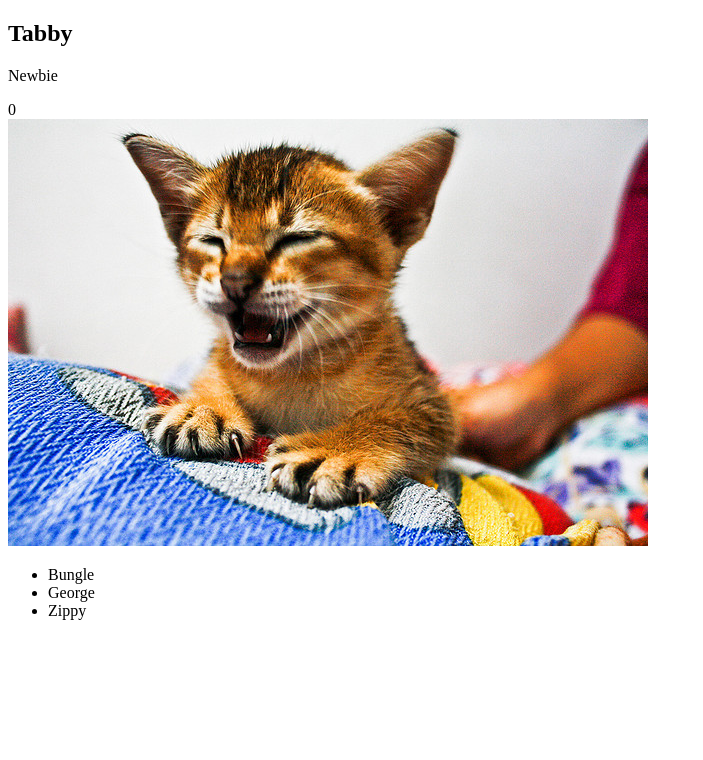
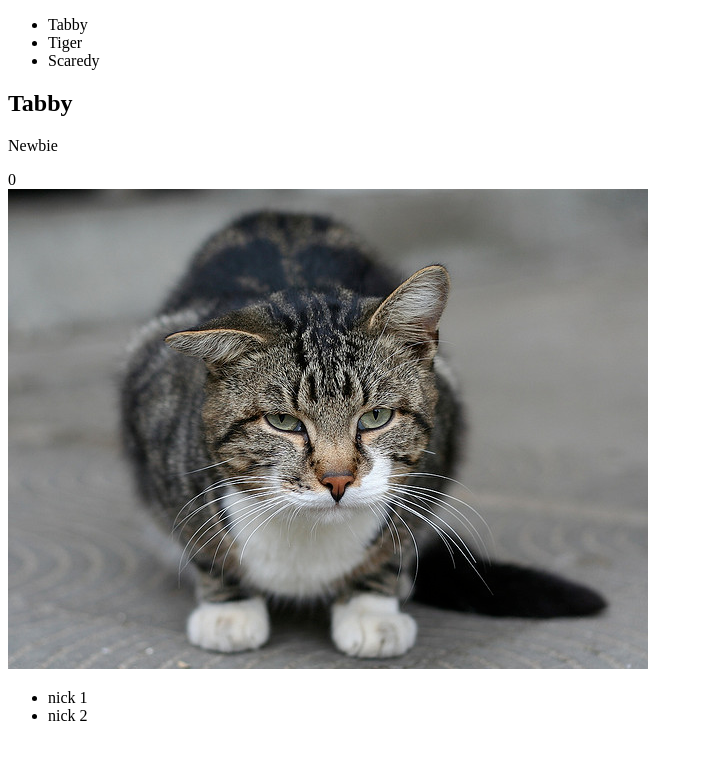
Before and after one commit to DavidRT/udacity-javascript-design-patterns, a plain HTML site: page cat-clicker-ko/index.html in a window 1280 px wide. Shown: the whole page, without its empty margins (0-703 px from the left). Drawn offline with Linux system fonts and the light colour scheme.

Commit message:
Complete cat-click with knockout implementation

```diff
--- a/cat-clicker-ko/index.html
+++ b/cat-clicker-ko/index.html
@@ -5,15 +5,18 @@
     <title>Cat Clicker</title>
 </head>
 <body>
-    <ul></ul>
-    <div>
+    <ul data-bind="foreach: catList">
+        <li><span data-bind="click: function(data,event){ $parent.setCurrentCat($index(),data, event);} ,text: $data.name"></span></li>
+    </ul>
 
-        <h2 data-bind="text: currentCat().name"></h2>
-        <p data-bind="text: currentCat().levelCat"></p>
-        <div data-bind="text: currentCat().clickCount"></div>
-        <img data-bind="click: incrementCounter, attr:{src: currentCat().imgSrc}" src="" alt="cute cat">
-        <ul data-bind="foreach: currentCat().nicknames">
-            <li><span data-bind="text: name"> </span></li>
+    <div data-bind="with: currentCat()">
+
+        <h2 data-bind="text: name"></h2>
+        <p data-bind="text: levelCat"></p>
+        <div data-bind="text: clickCount"></div>
+        <img data-bind="click: $root.incrementCounter, attr:{src: imgSrc}" src="" alt="cute cat">
+        <ul data-bind="foreach: nicknames">
+            <li><span data-bind="text: $data"> </span></li>
         </ul>
 
     </div>
--- a/cat-clicker-ko/js/app.js
+++ b/cat-clicker-ko/js/app.js
@@ -1,9 +1,33 @@
-var Cat = function(){
-  this.clickCount = ko.observable(0);
-  this.name = ko.observable('Tabby');
-  this.imgSrc = ko.observable('img/4154543904_6e2428c421_z.jpg');
-  this.imgAttribution = ko.observable('https://www.google.com');
+var initialCats = [
+  {
+    clickCount: 0,
+    name: 'Tabby',
+    imgSrc: 'img/1413379559_412a540d29_z.jpg',
+    imgAttribution: 'https://www.google.com',
+    nicknames: ['nick 1', 'nick 2']
+  },
+  {
+    clickCount: 0,
+    name: 'Tiger',
+    imgSrc: 'img/4154543904_6e2428c421_z.jpg',
+    imgAttribution: 'https://www.google.com',
+    nicknames: ['nick a', 'nick b']
+  },
+  {
+    clickCount: 0,
+    name: 'Scaredy',
+    imgSrc: 'img/434164568_fea0ad4013_z.jpg',
+    imgAttribution: 'https://www.google.com',
+    nicknames: ['nick 1a', 'nick 2b']
+  }
+]
 
+var Cat = function(data){
+  this.clickCount = ko.observable(data.clickCount);
+  this.name = ko.observable(data.name);
+  this.imgSrc = ko.observable(data.imgSrc);
+  this.imgAttribution = ko.observable(data.imgAttribution);
+  this.nicknames = ko.observableArray(data.nicknames);
 
   this.levelCat = ko.computed(function() {
     var count = this.clickCount();
@@ -16,19 +40,31 @@ var Cat = function(){
     }
   }, this);
 
-  this.nicknames = ko.observableArray([
-    { name: "Bungle" },
-    { name: "George" },
-    { name: "Zippy" }
-  ]);
-
 };
 
+
 var ViewModel = function() {
-  this.currentCat = ko.observable(new Cat());
+  var self = this;
+
+  this.catList = ko.observableArray([]);
+
+  initialCats.forEach(function(cat){
+    self.catList.push(new Cat(cat));
+  });
+
+  this.currentCat = ko.observable(this.catList()[0]);
+
   this.incrementCounter = function() {
-    this.currentCat().clickCount(this.currentCat().clickCount() + 1);
+
+    self.currentCat().clickCount(self.currentCat().clickCount() + 1);
   };
+
+  this.setCurrentCat = function(index,data,event){
+    // here its possible pass the cat clicked
+    // and apply to: self.currentCat(catClicked)
+    self.currentCat = ko.observable(this.catList()[index]);
+  };
+
 }
 
 ko.applyBindings(new ViewModel());
```
